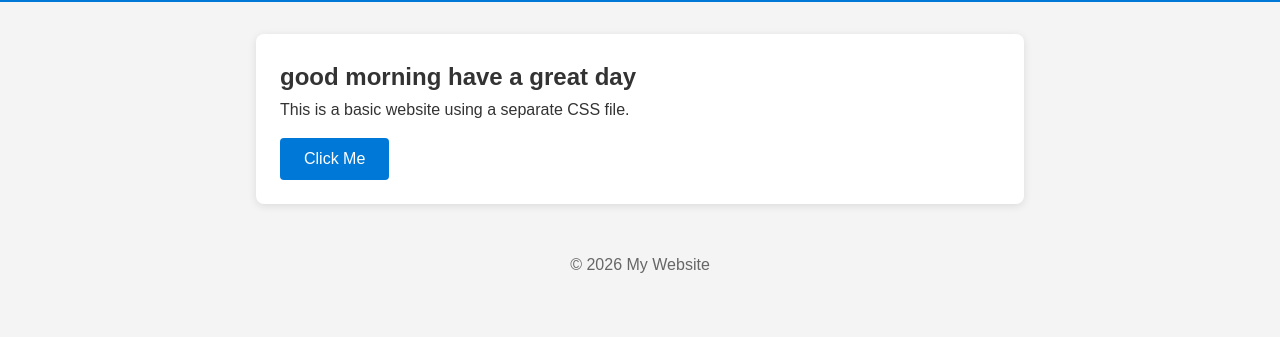
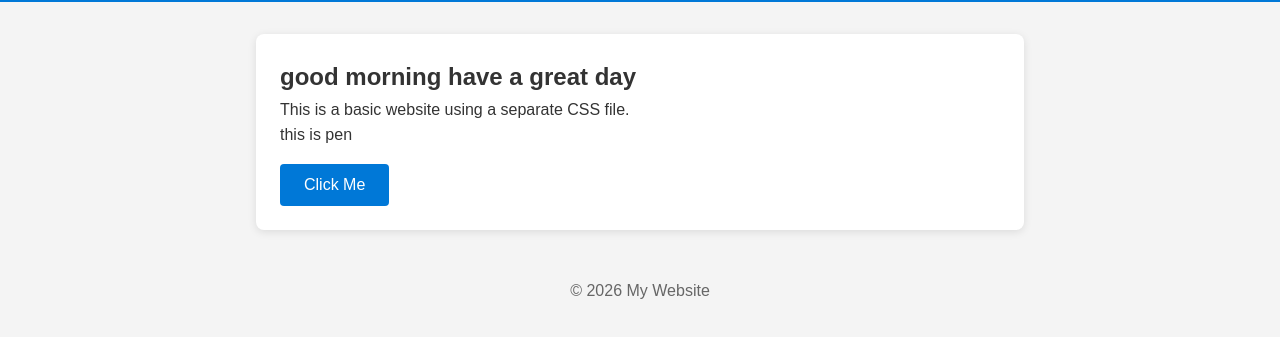
Before and after one commit to kavanashree734/ci-cd-pipeline-, a plain HTML site: page index.html in a window 1280 px wide. Shown: the part 81-418 px from the top of the page. Drawn offline with Linux system fonts and the light colour scheme.

Commit message:
this is second modified line

```diff
--- a/index.html
+++ b/index.html
@@ -17,6 +17,7 @@
     <div class="card">
       <h2>good morning have a great day</h2>
       <p>This is a basic website using a separate CSS file.</p>
+      <p> this is pen</p>
 
       <button onclick="showMessage()">Click Me</button>
     </div>
```
